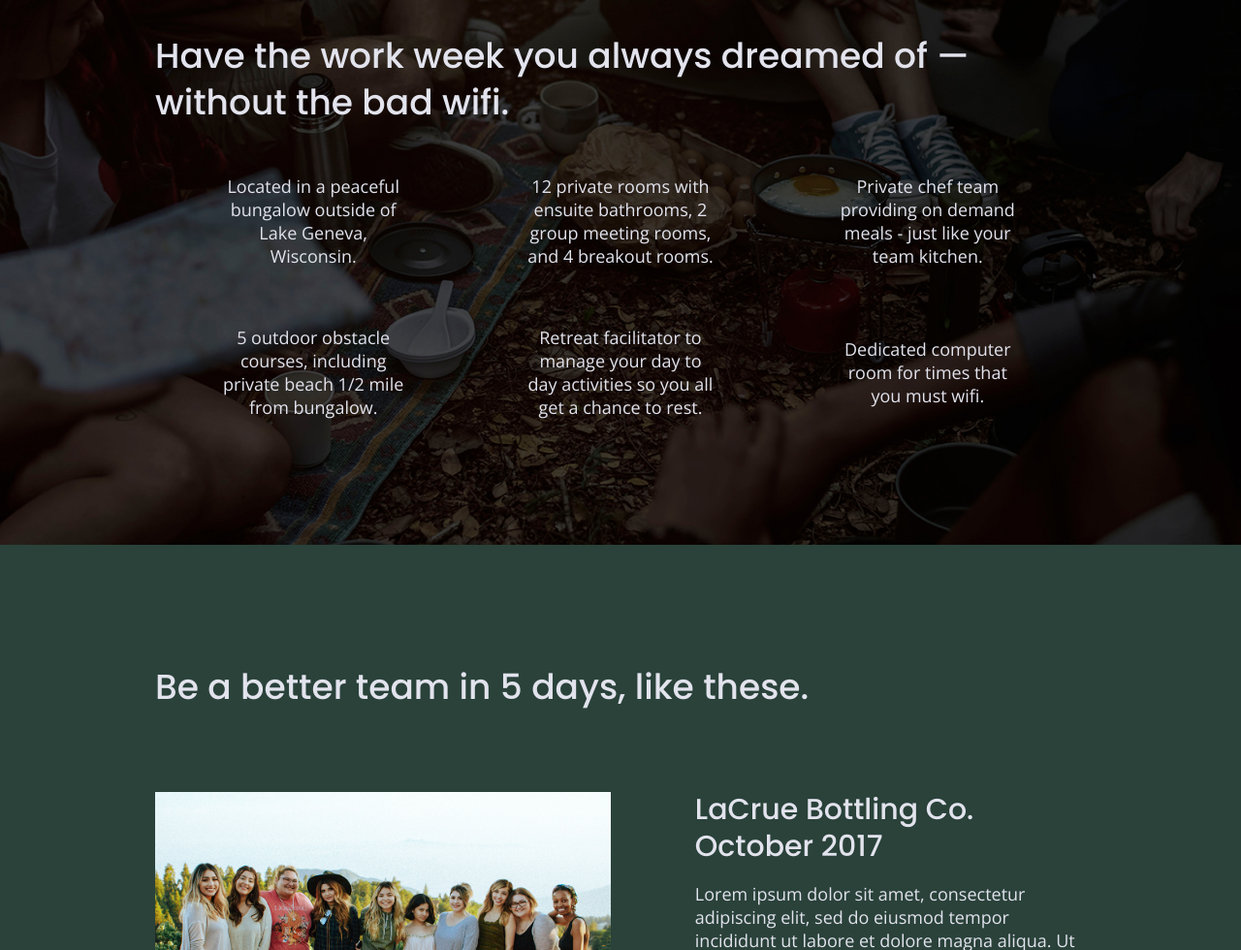
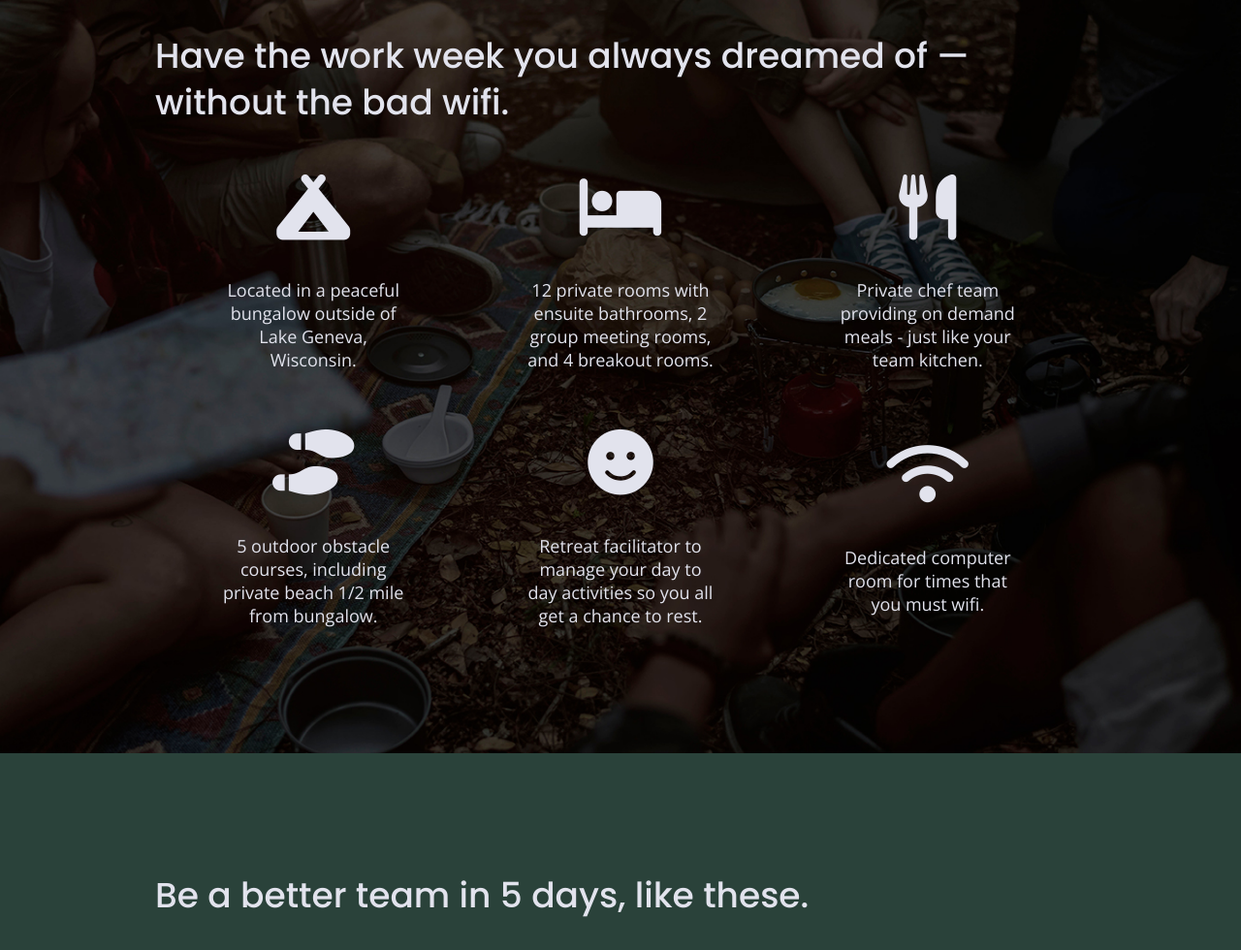
Before and after one commit to j-steil/unplugged-retreat, a website built with Parcel: page index.html in a window 1280 px wide. Shown: the part 1098-2078 px from the top of the page at 97% size. Built offline with nearby package versions, Linux system fonts and the light colour scheme.

Commit message:
Added icons

```diff
--- a/css/main.css
+++ b/css/main.css
@@ -281,6 +281,11 @@ aside {
 
 .features h2 {
   margin-bottom: 60px;
+}
+
+.features i {
+	font-size: 3.75em;
+        margin-bottom: 40px;
 }
 
 .features article {
--- a/index.html
+++ b/index.html
@@ -18,6 +18,8 @@
 
   <link rel="stylesheet" href="css/normalize.css">
   <link rel="stylesheet" href="css/main.css">
+
+  <script src="https://kit.fontawesome.com/3449a3536f.js" crossorigin="anonymous"></script>
 
   <link href="https://fonts.googleapis.com/css?family=Open+Sans:400,700|Poppins:500,700" rel="stylesheet">
 
@@ -75,32 +77,32 @@
 
           <div class="features-items">
             <article>
-              <p class="fontawesome-icon"></p>
+              <p class="fontawesome-icon"><i class="fas fa-campground"></i></p>
               <p class="features-item-description">Located in a peaceful bungalow outside of Lake Geneva, Wisconsin.</p>
             </article>
 
             <article>
-              <p class="fontawesome-icon"></p>
+              <p class="fontawesome-icon"><i class="fas fa-bed"></i></p>
               <p class="features-item-description">12 private rooms with ensuite bathrooms, 2 group meeting rooms, and 4 breakout rooms.</p>
             </article>
 
             <article>
-              <p class="fontawesome-icon"></p>
+              <p class="fontawesome-icon"><i class="fas fa-utensils"></i></p>
               <p class="features-item-description">Private chef team providing on demand meals - just like your team kitchen.</p>
             </article>
 
             <article>
-              <p class="fontawesome-icon"></p>
+              <p class="fontawesome-icon"><i class="fas fa-shoe-prints"></i></p>
               <p class="features-item-description">5 outdoor obstacle courses, including private beach 1/2 mile from bungalow.</p>
             </article>
 
             <article>
-              <p class="fontawesome-icon"></p>
+              <p class="fontawesome-icon"><i class="fas fa-smile"></i></p>
               <p class="features-item-description">Retreat facilitator to manage your day to day activities so you all get a chance to rest.</p>
             </article>
 
             <article>
-              <p class="fontawesome-icon"></p>
+              <p class="fontawesome-icon"><i class="fas fa-wifi"></i></p>
               <p class="features-item-description">Dedicated computer room for times that you must wifi.</p>
             </article>
           </div>
```
Also changed, not shown: about/index.html (+2 -0 lines), faq/index.html (+2 -0 lines).
